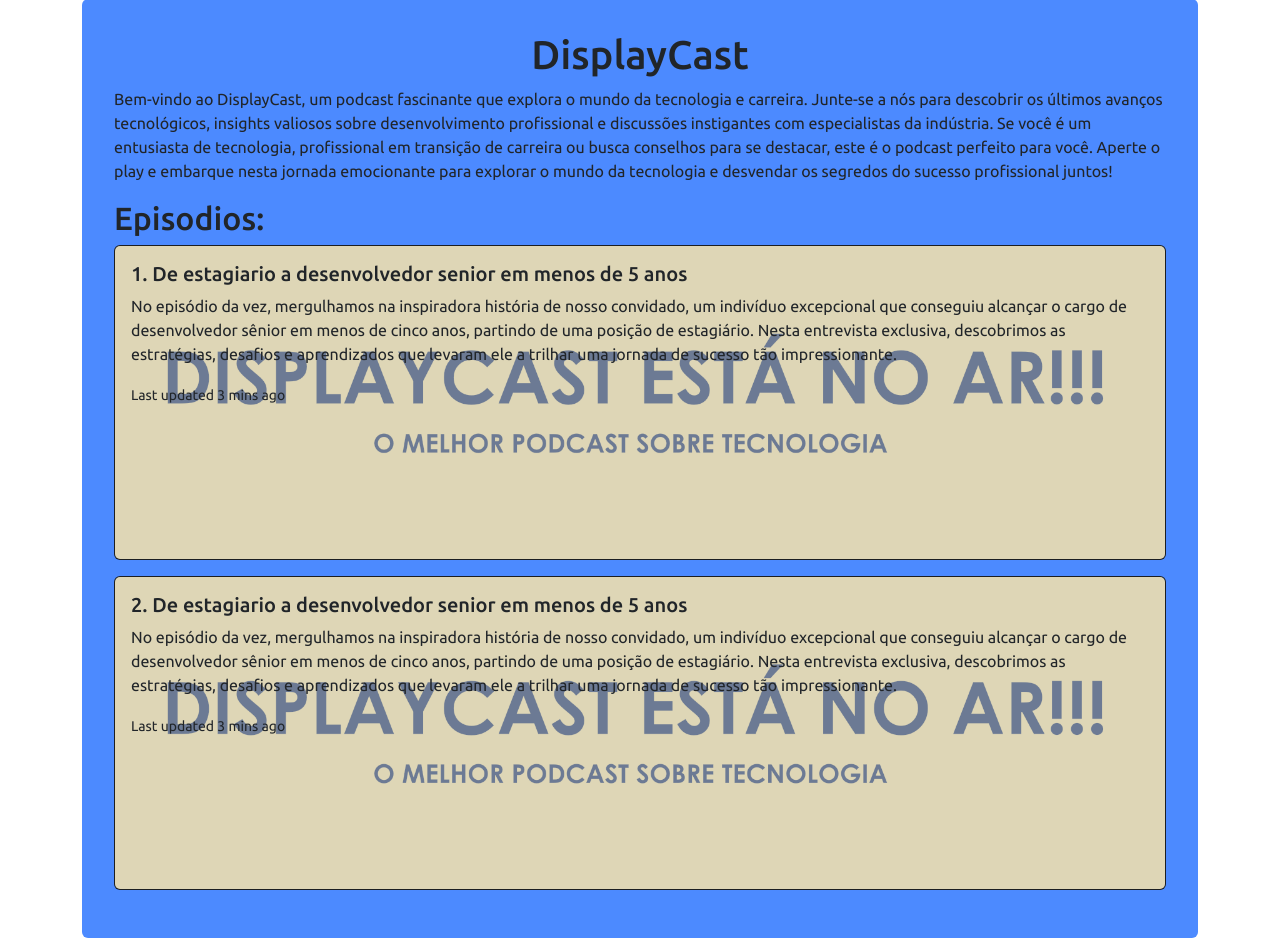
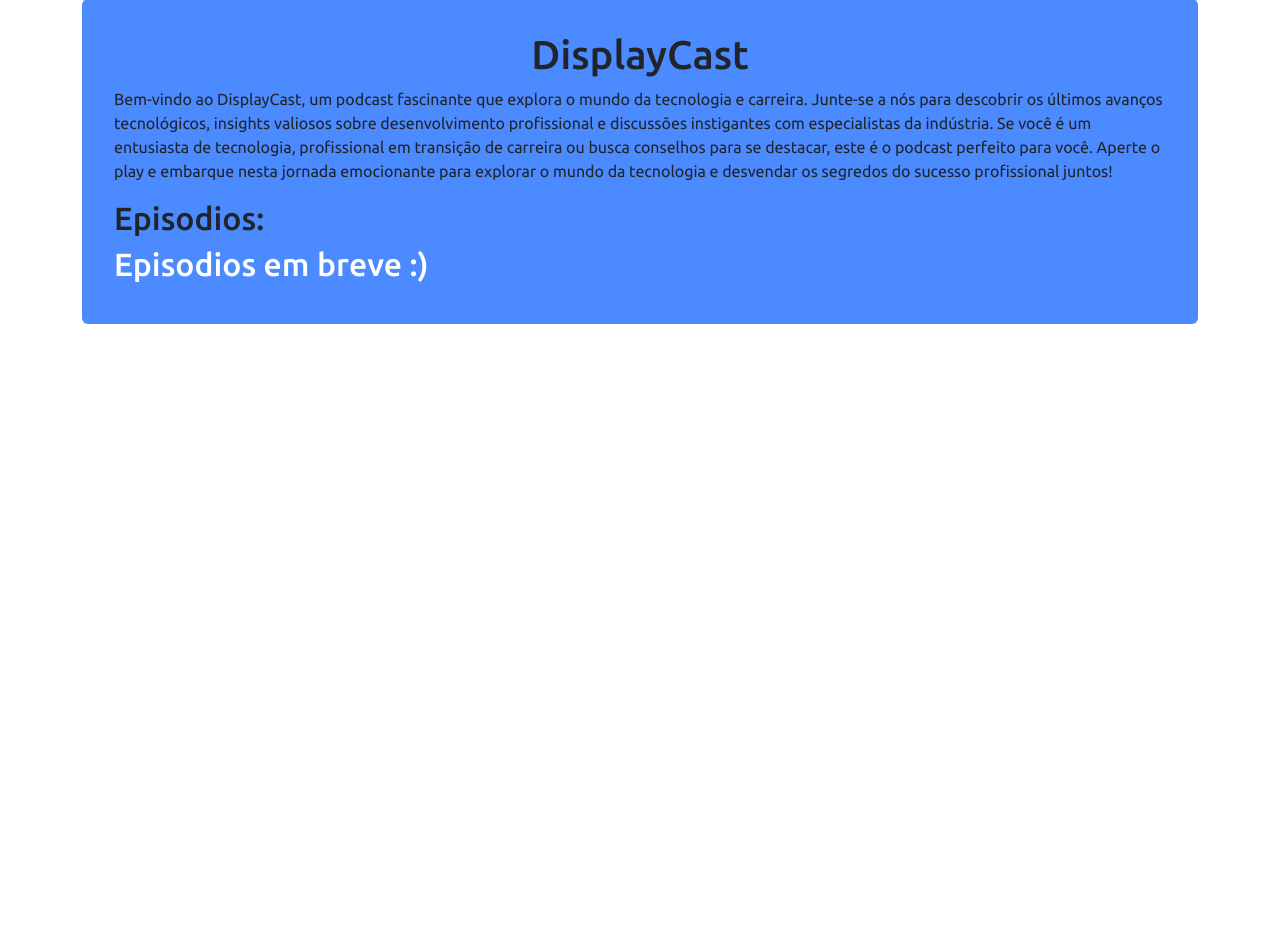
Before and after one commit to vytorrennan/Site-do-Display-Lab, a Flask app: page /projetos/displayCast in a window 1280 px wide. Shown: the part 266-1204 px from the top of the page. After the commit the page ends 590 px from the top, so only its background shows below. Run offline with Flask 3, Linux system fonts and the light colour scheme.

Commit message:
Adicionado mensagem de episodios em breve no displayCast e botado margem na imagem principal da pagina do exterminando drogas

```diff
--- a/templates/postsProjetos/displayCast.html
+++ b/templates/postsProjetos/displayCast.html
@@ -19,26 +19,7 @@
 </div>
 
 <div id="todosEpisodios">
-    <div class="card text-bg-dark mb-3 w-100 text-dark">
-      <a href="#" class="text-dark text-decoration-none">
-        <img src="{{ url_for('static', filename='imgs/postsProjetos/displayCast/displayCastBanner.png') }}" class="card-img" alt="..." style="object-fit: cover; filter: grayscale(80%);">
-        <div class="card-img-overlay">
-          <h5 class="card-title">1. De estagiario a desenvolvedor senior em menos de 5 anos</h5>
-          <p class="card-text">No episódio da vez, mergulhamos na inspiradora história de nosso convidado, um indivíduo excepcional que conseguiu alcançar o cargo de desenvolvedor sênior em menos de cinco anos, partindo de uma posição de estagiário. Nesta entrevista exclusiva, descobrimos as estratégias, desafios e aprendizados que levaram ele a trilhar uma jornada de sucesso tão impressionante.</p>
-          <p class="card-text"><small>Last updated 3 mins ago</small></p>
-        </div>
-      </a>
-    </div>
-    <div class="card text-bg-dark mb-3 w-100 ">
-      <a href="#" class="text-dark text-decoration-none">
-        <img src="{{ url_for('static', filename='imgs/postsProjetos/displayCast/displayCastBanner.png') }}" class="card-img" alt="..." style="object-fit: cover; filter: grayscale(80%);">
-        <div class="card-img-overlay">
-          <h5 class="card-title">2. De estagiario a desenvolvedor senior em menos de 5 anos</h5>
-          <p class="card-text">No episódio da vez, mergulhamos na inspiradora história de nosso convidado, um indivíduo excepcional que conseguiu alcançar o cargo de desenvolvedor sênior em menos de cinco anos, partindo de uma posição de estagiário. Nesta entrevista exclusiva, descobrimos as estratégias, desafios e aprendizados que levaram ele a trilhar uma jornada de sucesso tão impressionante.</p>
-          <p class="card-text"><small>Last updated 3 mins ago</small></p>
-        </div>
-      </a>
-  </div>
+    <h2 class="text-white">Episodios em breve :)</h2>
 </div>
 
 {% endblock %}
--- a/templates/postsProjetos/exterminandoDrogas.html
+++ b/templates/postsProjetos/exterminandoDrogas.html
@@ -9,7 +9,7 @@
 
 <h1 id="tituloExterminandoDrogas" class="text-center">Exterminando Drogas</h1>
 
-<div id="gameScreenshotDiv">
+<div id="gameScreenshotDiv" class="m-3">
     <img src="{{ url_for('static', filename='imgs/postsProjetos/exterminandoDrogas/gameScreenshot.png') }}" alt="A screenshot of the game">
 </div>
 
```
